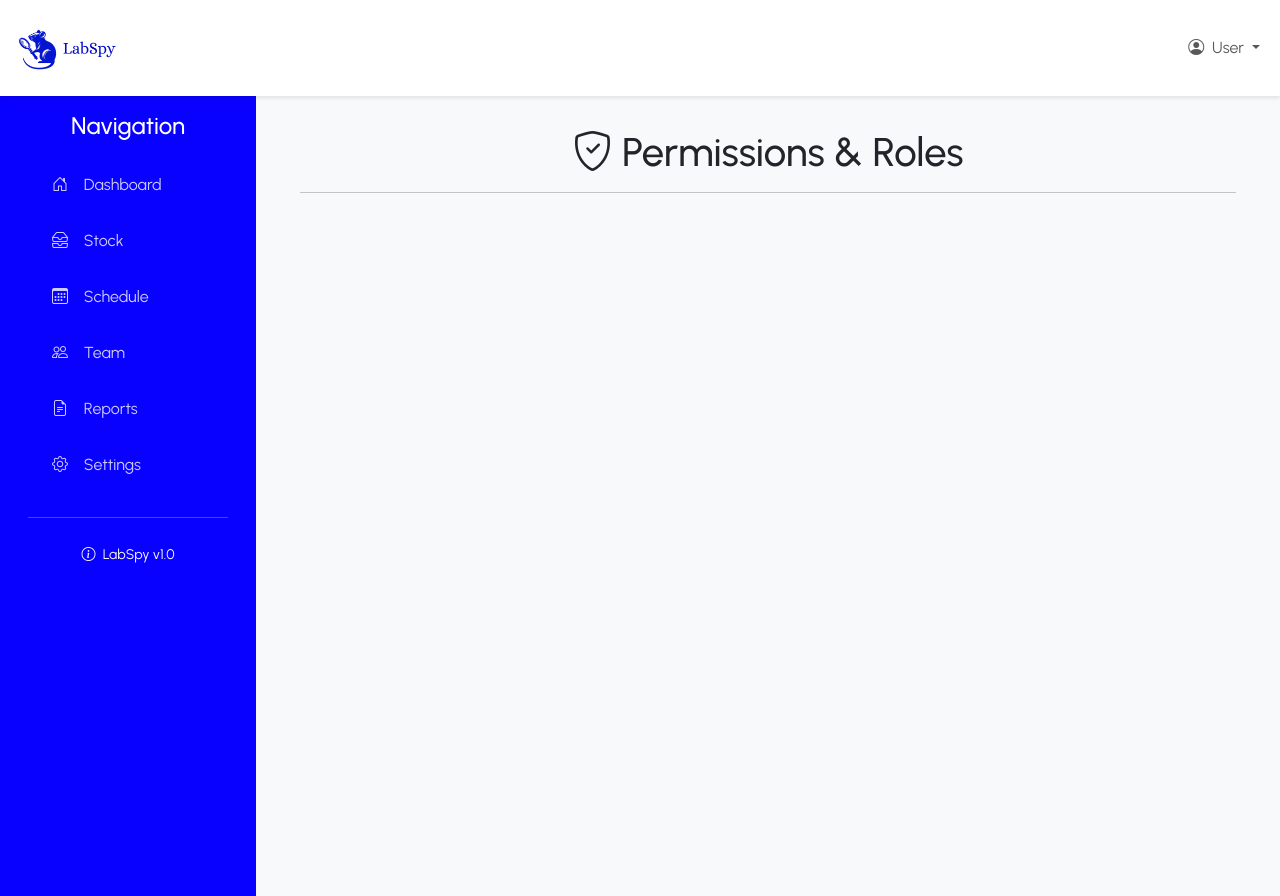
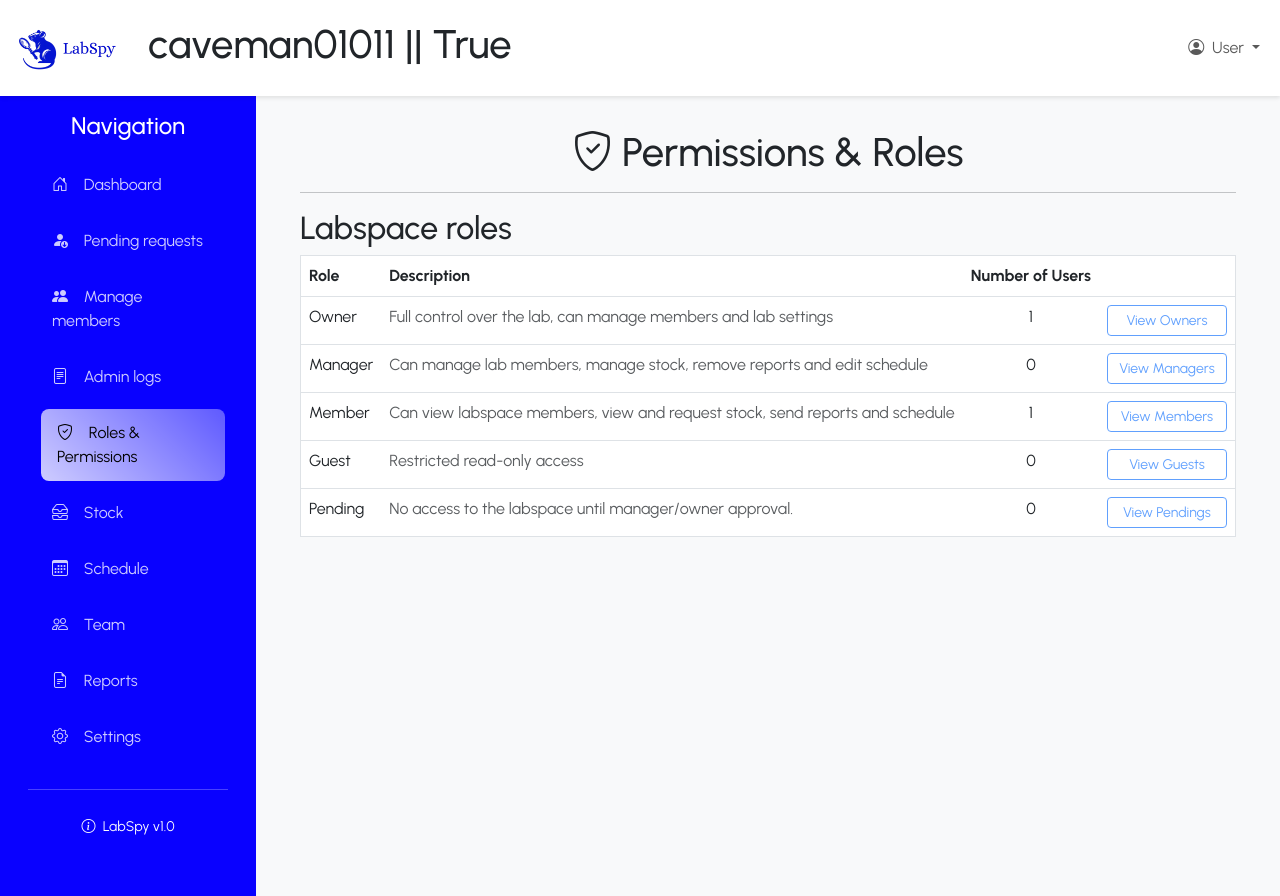
Before and after one commit to caveman01011/labspy, a Django app: a page that uses labspy/labspaces/templates/labspaces/lab_layout.html in a window 1280 px wide. Run offline with Django 5.2, Linux system fonts and the light colour scheme; a user stored in the database is signed in; data comes from the database, SQL or seed files in the repository; both versions use the stored data as it was after the commit.

Commit message:
Add roles table in manage_permissions

```diff
--- a/labspy/labspaces/context_processors.py
+++ b/labspy/labspaces/context_processors.py
@@ -19,7 +19,7 @@ def lab_admin_status(request):
                 try:
                     lab = Lab.objects.get(code=lab_code)
                     # Check if user is admin of this lab
-                    owner_role = Role.objects.get(name='Owner', is_default=True, lab__isnull=True)
+                    owner_role = Role.objects.get(name='owner', is_default=True, lab__isnull=True)
                     is_admin = LabMembership.objects.filter(
                         lab=lab,
                         user=request.user,
--- a/labspy/labspaces/models.py
+++ b/labspy/labspaces/models.py
@@ -1,7 +1,10 @@
 from django.db import models
-from users.models import CustomUser
 from django.core.validators import validate_email
 from django.core.exceptions import ValidationError
+from django.db.models import Q
+
+
+from users.models import CustomUser
 
 import random
 import string
@@ -24,7 +27,7 @@ class Lab(models.Model):
         Returns True if there are any pending join requests for this lab.
         """
         try:
-            pending_role = Role.objects.get(name='Pending', is_default=True, lab__isnull=True)
+            pending_role = Role.objects.get(name='pending', is_default=True, lab__isnull=True)
             return LabMembership.objects.filter(lab=self, role=pending_role).exists()
         except Role.DoesNotExist:
             return False
--- a/labspy/labspaces/templates/labspaces/lab_layout.html
+++ b/labspy/labspaces/templates/labspaces/lab_layout.html
@@ -4,7 +4,14 @@
 <head>
     <meta charset="UTF-8">
     <meta name="viewport" content="width=device-width, initial-scale=1.0">
-    <title>{% block title %}{% endblock %} | {{current_lab.name}} </title>
+    <title>
+        {% block title %}{% endblock %}
+        {% if current_lab %}
+            | {{ current_lab.name }}
+        {% else %}
+            | {{ labspace.name }}
+        {% endif %}
+    </title>
     <link rel="stylesheet" href="{% static 'labspaces/styles.css' %}">
     <link rel="icon" type="image/x-icon" href="{% static 'spy/labspy-logo.png' %}">
 
@@ -27,6 +34,8 @@
             <a class="navbar-brand fw-bold" href="{% url 'labspaces:home' %}">
                 <img src="{% static 'spy/labspy-mark-nobg.png' %}" alt="LabSpy" class="logo">
             </a>
+
+            <h1>{{user}} || {{user_is_admin}}</h1>
 
             <!-- Navbar Items -->
             <div class="navbar-nav ms-auto">
--- a/labspy/labspaces/templates/labspaces/manage_members.html
+++ b/labspy/labspaces/templates/labspaces/manage_members.html
@@ -50,9 +50,9 @@
             <td>{{ member.user.first_name|default:"-"|truncatechars:16 }}</td>
             <td>{{ member.user.last_name|default:"-"|truncatechars:16 }}</td>
             <td>{{ member.created_at|date:"Y-m-d" }}</td>
-            <td>{{ member.get_role_display|truncatechars:16 }}</td>
+            <td>{{ member.role.name|capfirst|truncatechars:16 }}</td>
             <td>
-                {% if member.role != 'owner' %}
+                {% if member.role.name != 'owner' %}
                 <form action="{% url 'labspaces:remove_member' code=labspace.code %}" method="post" style="display:inline;">
                     {% csrf_token %}
                     <input type="hidden" name="member_id" value="{{ member.id }}">
@@ -61,7 +61,7 @@
                     </button>
                 </form>
                 {% else %}
-                <span class="text-muted">Owner</span>
+                <span class="text-muted">Can't remove owner</span>
                 {% endif %}
             </td>
         </tr>
--- a/labspy/labspaces/templates/labspaces/manage_permissions.html
+++ b/labspy/labspaces/templates/labspaces/manage_permissions.html
@@ -4,5 +4,37 @@
 {% block content %}
 <h1 class="text-center"><i class="bi bi-shield-check"></i> Permissions & Roles</h1>
 <hr>
+<h2>Labspace roles</h2>
+<div class="table-responsive" style="max-height: 610px; overflow-y: auto;">
+    <table class="table table-hover border mb-0">
+        <thead>
+            <tr>
+                <th scope="col">Role</th>
+                <th scope="col">Description</th>
+                <th scope="col" class="text-center">Number of Users</th>
+                <th scope="col"></th>
+            </tr>
+        </thead>
+        <tbody>
+            {% for item in roles_with_members %}
+            <tr>
+                <td>{{ item.role.name|capfirst|truncatechars:16 }}</td>
+                <td class="text-muted">{{ item.role.description|truncatechars:96 }}</td>
+                <td class="text-center">{{ item.members|length }}</td>
+                <td>
+                    <button class="btn btn-outline-primary btn-sm" style="width: 120px;" disabled>
+                        View {{ item.role.name|capfirst|truncatechars:16 }}{% if item.role.name|lower != "guest" and item.role.name|lower != "owner" and item.role.name|lower != "manager" and item.role.name|lower != "member" %}s{% else %}s{% endif %}
+                    </button>
+                </td>
+            </tr>
+            {% empty %}
+            <tr>
+                <td colspan="4" class="text-center">No roles found.</td>
+            </tr>
+            {% endfor %}
+        </tbody>
+    </table>
+</div>
+
 
 {% endblock %}
--- a/labspy/labspaces/views.py
+++ b/labspy/labspaces/views.py
@@ -83,8 +83,7 @@ def lab_create(request):
             LabMembership.objects.create(
                 lab=form.instance,
                 user=request.user,
-                role__name='owner',
-                role__is_default=True
+                role=Role.objects.get(name='owner', is_default=True, lab__isnull=True)
             )
             return redirect('labspaces:labspace_view', code=form.instance.code)
     else:
@@ -156,8 +155,7 @@ def lab_join(request):
             LabMembership.objects.create(
                 lab=lab,
                 user=request.user,
-                role__name='pending',
-                role__is_default=True
+                role=Role.objects.get(name='pending', is_default=True, lab__isnull=True)
             )
             print(f"LAB: {lab_code}")
             return redirect('labspaces:home')
@@ -242,7 +240,7 @@ def user_pending_labs(request):
     pending_labs = Lab.objects.filter(
         labmembership__user=request.user,
         labmembership__role__name='pending',
-        role__is_default=True
+        labmembership__role__is_default=True
         ).distinct()
     return render(request, 'labspaces/user_pending_labs.html', {'pending_labs': pending_labs})
 
@@ -261,7 +259,7 @@ def manage_members(request, code):
         # Get all members of the lab (excluding pending requests)
         lab_members = LabMembership.objects.filter(
             lab=labspace,
-            role__name__in=['owner', 'admin', 'member', 'manager', 'researcher', 'guest'],
+            role__name__in=['owner', 'member', 'manager', 'guest'],
             role__is_default=True
         ).select_related('user').order_by('role', 'user__username')
 
@@ -280,7 +278,7 @@ def manage_members(request, code):
             if last_name:
                 lab_members = lab_members.filter(user__last_name__icontains=last_name)
             if role:
-                lab_members = lab_members.filter(role__name=role)
+                lab_members = lab_members.filter(role__name__iexact=role)
 
         return render(request, 'labspaces/manage_members.html', {
             'labspace': labspace,
@@ -307,8 +305,6 @@ def remove_member(request, code):
         # Get the membership to remove
         membership = LabMembership.objects.get(id=member_id, lab=labspace)
 
-
-
         # Prevent removing the last owner
         owner_role = Role.objects.get(name='owner', is_default=True, lab__isnull=True)
         if membership.role == owner_role:
@@ -330,4 +326,18 @@ def remove_member(request, code):
 def manage_permissions(request, code):
     if not is_lab_admin(request.user, code):
         return HttpResponseForbidden("Access denied")
-    return render(request, "labspaces/manage_permissions.html")
+    roles = Role.objects.filter(Q(lab__code=code) | (Q(is_default=True) & Q(lab__isnull=True)))
+    roles_with_members = []
+    for role in roles:
+        members = LabMembership.objects.filter(lab__code=code, role=role).select_related('user')
+        roles_with_members.append({
+            'role': role,
+            'members': [membership.user for membership in members]
+        })
+    context = {
+        'roles_with_members': roles_with_members,
+        'labspace': Lab.objects.get(code=code),
+    }
+    print(f"ROLES FOUND: {roles}")
+    print(f"MEMBERS FOUND: {roles_with_members}")
+    return render(request, "labspaces/manage_permissions.html", context)
```
Also changed, not shown: labspy/db.sqlite3.
